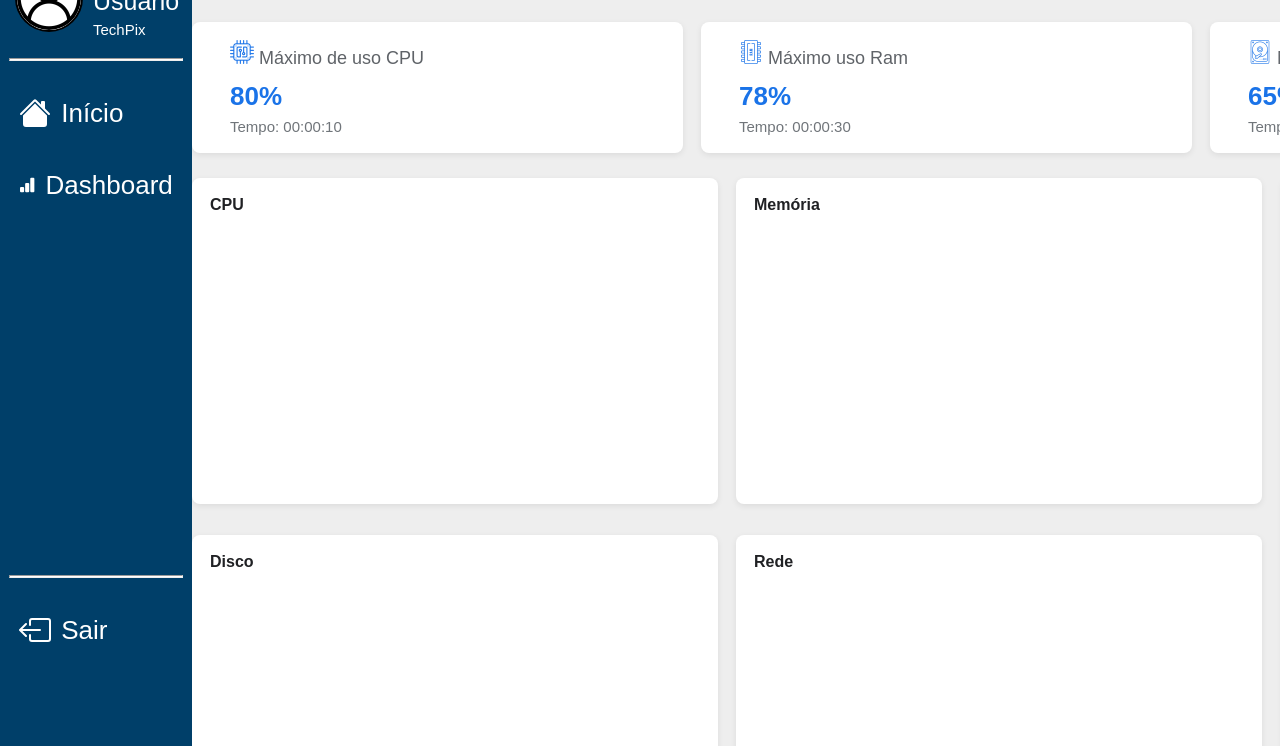
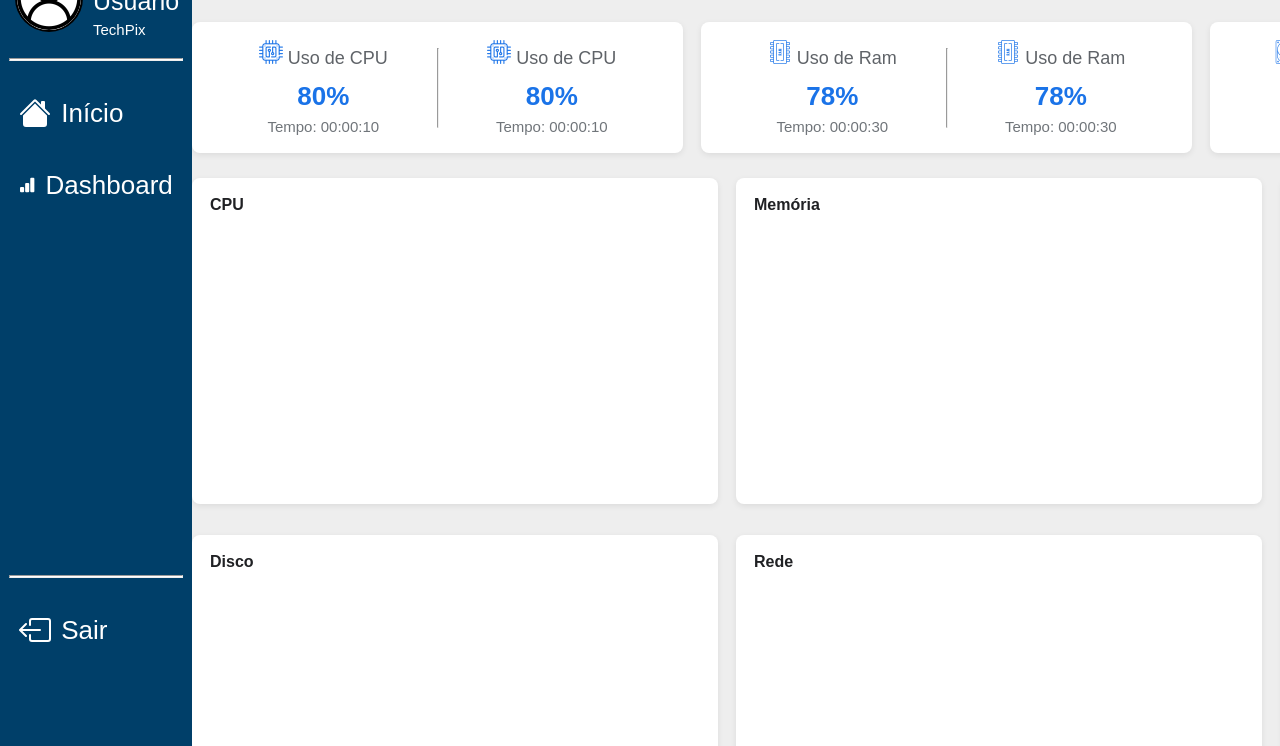
Before and after one commit to techPix2/web-application, a website: page public/user/dashboardMatheus.html in a window 1280 px wide. Shown: the part 54-800 px from the top of the page. Drawn offline with Linux system fonts and the light colour scheme.

Commit message:
atualização kpis

```diff
--- a/public/css/dashMatheus.css
+++ b/public/css/dashMatheus.css
@@ -1,3 +1,4 @@
+
 
 body {
     font-family: Arial, sans-serif;
@@ -44,10 +45,16 @@ h1 {
     box-shadow: 0 2px 6px rgba(0,0,0,0.08);
     transition: transform 0.2s ease;
     width: 455px;
+    display: flex;
+    align-items: space-between;
+    justify-content: space-around;
+
 }
-.kpi-conteudo{
-    margin-left: 20px;
+hr{
+
 }
+
+
 
 .kpi:hover {
     transform: scale(1.02);
@@ -59,6 +66,8 @@ h1 {
     font-size: 18px;
     margin-bottom: 12px;
 }
+
+
 
 .kpi-meio {
     color: #1a73e8;
@@ -82,6 +91,14 @@ h1 {
     display: grid;
     grid-template-columns: 1fr 1fr;
     gap: 18px;
+}
+
+ .kpi-conteudo {
+    display: flex;
+    flex-direction: column;
+    justify-content: center;
+    align-items: center;
+    width: 50%;
 }
 
 .grafico {
--- a/public/user/dashboardMatheus.html
+++ b/public/user/dashboardMatheus.html
@@ -20,7 +20,16 @@
     <div class="kpi-conteudo">
         <div class="kpi-comeco">
             <img src="../assets/imgs/cpu.png" class="kpi-icon" alt="CPU">
-            <span>Máximo de uso CPU</span>
+            <span>Uso de CPU</span>
+        </div>
+        <div class="kpi-meio">80%</div>
+        <div class="kpi-fim">Tempo: 00:00:10</div>
+    </div>
+    <hr>
+       <div class="kpi-conteudo">
+        <div class="kpi-comeco">
+            <img src="../assets/imgs/cpu.png" class="kpi-icon" alt="CPU">
+            <span>Uso de CPU</span>
         </div>
         <div class="kpi-meio">80%</div>
         <div class="kpi-fim">Tempo: 00:00:10</div>
@@ -31,7 +40,16 @@
     <div class="kpi-conteudo">
         <div class="kpi-comeco">
             <img src="../assets/imgs/ram.png" class="kpi-icon" alt="RAM">
-            <span>Máximo uso Ram</span>
+            <span>Uso de Ram</span>
+        </div>
+        <div class="kpi-meio">78%</div>
+        <div class="kpi-fim">Tempo: 00:00:30</div>
+    </div>
+    <hr>
+     <div class="kpi-conteudo">
+        <div class="kpi-comeco">
+            <img src="../assets/imgs/ram.png" class="kpi-icon" alt="RAM">
+            <span>Uso de Ram</span>
         </div>
         <div class="kpi-meio">78%</div>
         <div class="kpi-fim">Tempo: 00:00:30</div>
@@ -42,7 +60,16 @@
     <div class="kpi-conteudo">
         <div class="kpi-comeco">
             <img src="../assets/imgs/disco.png" class="kpi-icon" alt="Disco">
-            <span>Máximo de uso Disco</span>
+            <span>Uso de Disco</span>
+        </div>
+        <div class="kpi-meio">65%</div>
+        <div class="kpi-fim">Tempo: 00:00:45</div>
+    </div>
+    <hr>
+      <div class="kpi-conteudo">
+        <div class="kpi-comeco">
+            <img src="../assets/imgs/disco.png" class="kpi-icon" alt="Disco">
+            <span>Uso de Disco</span>
         </div>
         <div class="kpi-meio">65%</div>
         <div class="kpi-fim">Tempo: 00:00:45</div>
```
